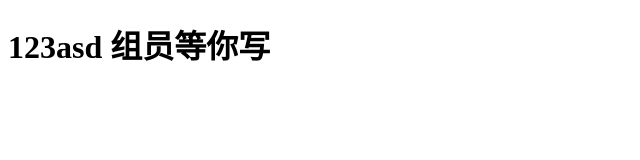
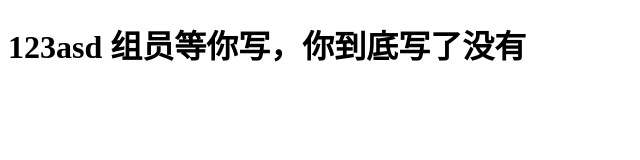
Before and after one commit to python1804-Team/team, a plain HTML site: page index.html in a window 1280 px wide. Shown: the whole page, without its empty margins (0-640 px from the left). Drawn offline with Linux system fonts and the light colour scheme.

Commit message:
组长第er次提叫

```diff
--- a/index.html
+++ b/index.html
@@ -5,6 +5,6 @@
     <title>123</title>
 </head>
 <body>
- <h1>123asd 组员等你写</h1>
+ <h1>123asd 组员等你写，你到底写了没有</h1>
 </body>
 </html>
```
